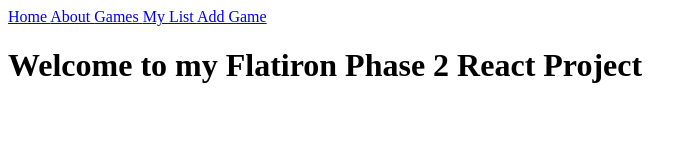
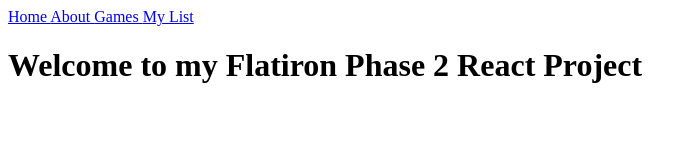
Before and after one commit to Renardo1985/Phase-2-Project, a React (Create React App) app: page / in a window 1280 px wide. Shown: the top 160 px of the page, without its empty margins (0-697 px from the left). Built offline with nearby package versions, Linux system fonts and the light colour scheme.

Commit message:
updates to nav bar

```diff
--- a/src/components/NavBar.js
+++ b/src/components/NavBar.js
@@ -8,7 +8,6 @@
             <NavLink to="/about">About </NavLink>
             <NavLink to="/games">Games </NavLink>
             <NavLink to="/games">My List </NavLink>
-            <NavLink to="/new">Add Game </NavLink>
         </nav>
     );
 }
```
